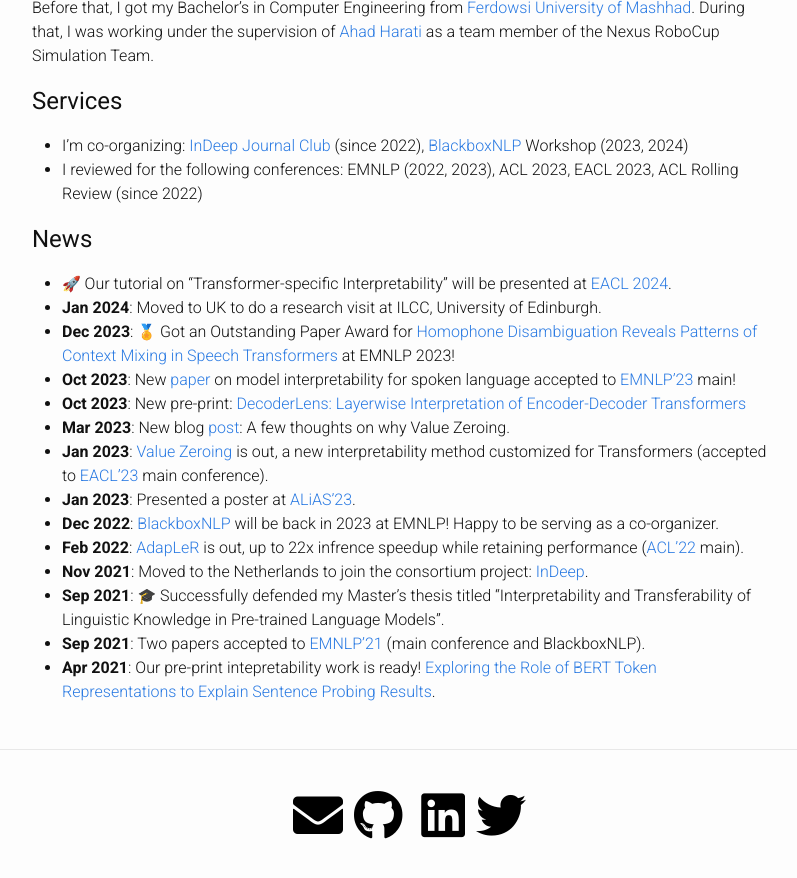
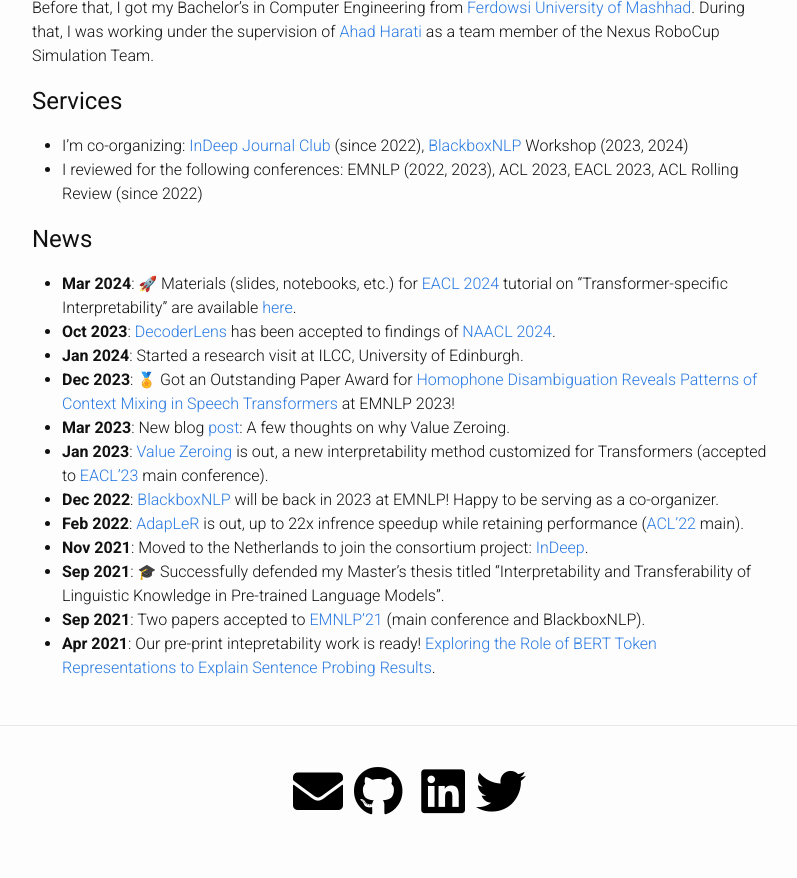
Before and after one commit to hmohebbi/hmohebbi.github.io, a Jekyll site: the page built from index.md, in a window 1280 px wide and 900 px high, scrolled down 633 px. Shown: the top 878 px of the window, without its empty margins (238-1035 px from the left). Built offline with Jekyll 4.4.1, drawn with Linux system fonts in a browser that asks for light colours; a style sheet for code colours, icons or effects is not loaded.

Commit message:
Update index.md

```diff
--- a/index.md
+++ b/index.md
@@ -43,16 +43,16 @@ Before that, I got my Bachelor’s in Computer Engineering from [Ferdowsi Univer
 
 ## News
 <!-- ## <span style="color:#424242">News and Activities </span> -->
-* <span class="emoji">🚀</span> Our tutorial on "Transformer-specific Interpretability" will be presented at [EACL 2024](https://2024.eacl.org/program/tutorials/).
-* __Jan 2024__: Moved to UK to do a research visit at ILCC, University of Edinburgh.
+* __Mar 2024__: <span class="emoji">🚀</span> Materials (slides, notebooks, etc.) for [EACL 2024](https://2024.eacl.org/program/tutorials/) tutorial on "Transformer-specific Interpretability" are available [here](https://projects.illc.uva.nl/indeep/tutorial/).
+* __Oct 2023__: [DecoderLens](https://arxiv.org/abs/2310.03686) has been accepted to findings of [NAACL 2024](https://2024.naacl.org/).
+* __Jan 2024__: Started a research visit at ILCC, University of Edinburgh.
 * __Dec 2023__: <span class="emoji">🏅</span> Got an Outstanding Paper Award for [Homophone Disambiguation Reveals Patterns of Context Mixing in Speech Transformers](https://aclanthology.org/2023.emnlp-main.513/) at EMNLP 2023!
-* __Oct 2023__: New [paper](https://arxiv.org/abs/2310.09925) on model interpretability for spoken language accepted to [EMNLP'23](https://2023.emnlp.org/) main!
-* __Oct 2023__: New pre-print: [DecoderLens: Layerwise Interpretation of Encoder-Decoder Transformers](https://arxiv.org/abs/2310.03686)
+<!-- * __Oct 2023__: New [paper](https://arxiv.org/abs/2310.09925) on model interpretability for spoken language accepted to [EMNLP'23](https://2023.emnlp.org/) main! -->
 <!-- * __Jun 2023__: Invited talk on "Context Mixing in Transformers" at [GroNLP](https://www.rug.nl/research/clcg/research/cl/), University of Groningen. -->
 <!-- * __May 2023__: Gave a guest lecture on Transformers to an undergraduate CL course at Tilburg University. -->
 * __Mar 2023__: New blog [post](https://hmohebbi.github.io/blog/value-zeroing): A few thoughts on why Value Zeroing.
 * __Jan 2023__: [Value Zeroing](https://arxiv.org/abs/2301.12971) is out, a new interpretability method customized for Transformers (accepted to [EACL'23](https://2023.eacl.org/) main conference).
-* __Jan 2023__: Presented a poster at [ALiAS'23](https://staff.fnwi.uva.nl/w.zuidema/alias-2023/).
+<!--* __Jan 2023__: Presented a poster at [ALiAS'23](https://staff.fnwi.uva.nl/w.zuidema/alias-2023/).  -->
 * __Dec 2022__: [BlackboxNLP](https://blackboxnlp.github.io/) will be back in 2023 at EMNLP! Happy to be serving as a co-organizer.
 <!-- * __Sep 2022__: Gave a guest lecture on "Interpretability of Transformers" to a graduate Advanced Deep Learning course at Tilburg University. \[[slides](https://drive.google.com/file/d/1Z39YSfzpzzkqAiMxVdW1nOkudfYVgj_y/view?usp=sharing)\] -->
 <!-- * __May 2022__: Gave a short talk at [InDeep](https://projects.illc.uva.nl/indeep/) workshop at the University of Amsterdam. -->
```
